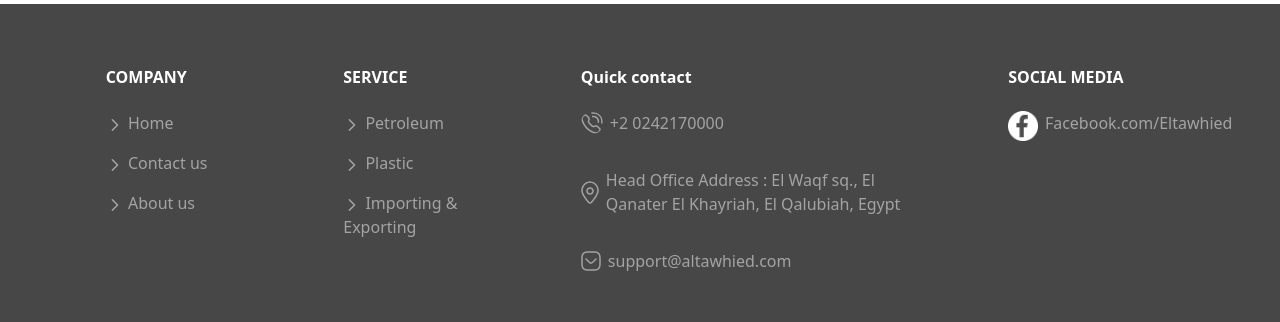
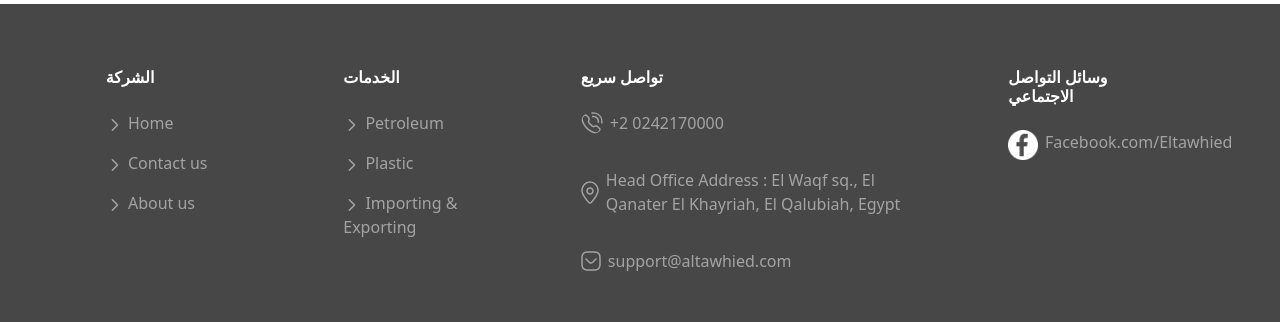
Before and after one commit to Abdelrahmann1/eltawheed, a plain HTML site: page ar/index.html in a window 1280 px wide. Shown: the part 2472-2794 px from the top of the page. Drawn offline with nearby package versions, Linux system fonts and the light colour scheme; files whose address does not match are found by name.

Commit message:
some edits

```diff
--- a/ar/index.html
+++ b/ar/index.html
@@ -52,6 +52,9 @@
           <div class="collapse navbar-collapse" id="navbarSupportedContent">
               <ul class="navbar-nav ml-auto mb-2 mb-lg-0">
                 <li class="nav-item">
+                  <a class="nav-link" disabled  href="#">تشغيل ألي</a>
+                </li>
+                <li class="nav-item">
                   <a class="nav-link" href="./importing/importing.html">تصدير والاستيراد</a>
                 </li>
                 <li class="nav-item">
@@ -59,9 +62,6 @@
                 </li>
                 <li class="nav-item">
                   <a class="nav-link " href="./plastic/plastic.html">البلاستيك </a>
-                </li>
-                <li class="nav-item">
-                  <a class="nav-link" href="#">تشغيل ألي</a>
                 </li>
                 <li class="nav-item">
                     <a class="nav-link active" aria-current="page" href="#home">الرئيسية</a>
@@ -343,9 +343,9 @@
 
   <!-- Footer -->
   <footer class="text-center text-lg-start bg-body-tertiary ">
-    <!-- Section: Social media -->
+    <!-- Section: وسائل التواصل الاجتماعي -->
 
-    <!-- Section: Social media -->
+    <!-- Section: وسائل التواصل الاجتماعي -->
 
     <!-- Section: Links  -->
     <section class="">
@@ -356,7 +356,7 @@
           <div class="col-md-3 col-sm-6 col-lg-2 col-xl-2 mx-auto mb-4 footer-linkat">
             <!-- Content -->
             <h6 class="text-uppercase fw-bold mb-4 foot-title">
-              Company
+              الشركة
             </h6>
             <p>
               <a href="#home" class="text-reset foot-desc"> <img src="../assets/Iconly.png" alt="" class="icon-foot"> Home</a>
@@ -376,7 +376,7 @@
           <div class="col-md-2 col-lg-2 col-sm-6 col-xl-2 mx-auto mb-4 footer-linkat">
             <!-- Links -->
             <h6 class="text-uppercase fw-bold mb-4 foot-title">
-              Service
+              الخدمات
             </h6>
             <p>
               <a href="./petro/petro.html" class="text-reset foot-desc"> <img src="../assets/Iconly.png" alt="" class="icon-foot">
@@ -395,7 +395,7 @@
           <!-- Grid column -->
           <div class="col-md-4 col-lg-4 col-xl-4 mx-auto mb-md-0 mb-4">
             <!-- Links -->
-            <h6 class=" fw-bold mb-4 foot-title">Quick contact</h6>
+            <h6 class=" fw-bold mb-4 foot-title">تواصل سريع</h6>
             <div class="quick-c">
               <a href="tel:+20242170000">
                 <div class="foot-p">
@@ -423,7 +423,7 @@
         <div class="col-md-3 col-lg-2 col-xl-2 mx-auto mb-4">
             <!-- Links -->
             <h6 class="text-uppercase fw-bold mb-4 foot-title">
-              Social media
+              وسائل التواصل الاجتماعي
             </h6>
             <a href="https://www.facebook.com/AlTawhiedGroup/" target="_blank">
               <div class="foot-fb">
```
Also changed, not shown: ar/all_products/all_produccts.html (+6 -6 lines), ar/automation/automation.html (+5 -5 lines), ar/contact_us/contact-us.html (+9 -9 lines), ar/importing/importing.html (+9 -9 lines), ar/petro/petro.html (+8 -8 lines), ar/plastic/plastic.html (+9 -9 lines).
